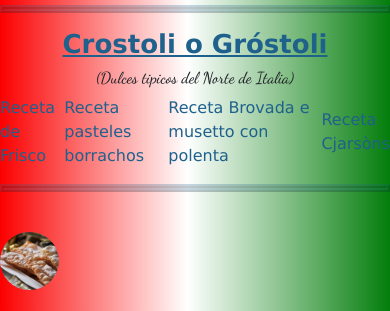
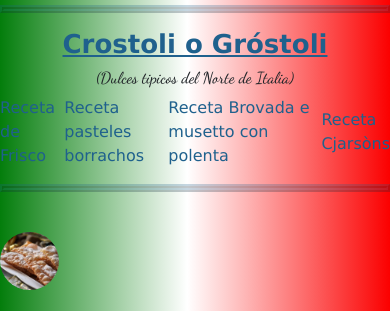
Before and after one commit to Antomuchiut/tppotrero, a plain HTML site: page index.html in a window 390 px wide. Shown: the part 393-704 px from the top of the page. Drawn offline with nearby package versions, Linux system fonts and the light colour scheme.

Commit message:
Add files via upload

```diff
--- a/css/style.css
+++ b/css/style.css
@@ -11,7 +11,7 @@ body{
 @media(max-width: 700px){
   body {
     background: rgb(251,0,0);
-    background: linear-gradient(90deg, rgba(251,0,0,1) 0%, rgba(255,255,255,0.7512254901960784) 48%, rgba(3,125,11,1) 100%);
+    background: linear-gradient(90deg, rgba(3,125,11,1) 0%, rgba(255,255,255,0.7512254901960784) 48%, rgba(251,0,0,1) 100%);
   }
 }
 header{
```
